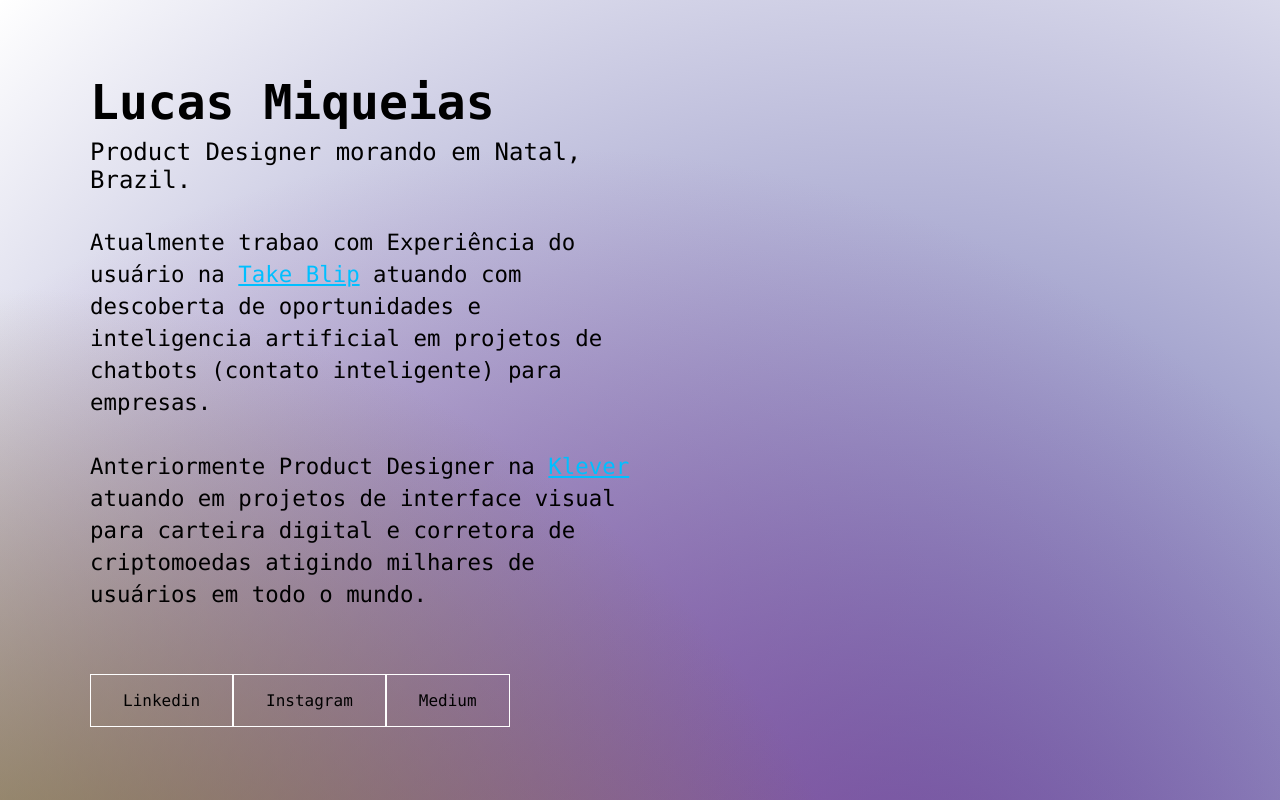
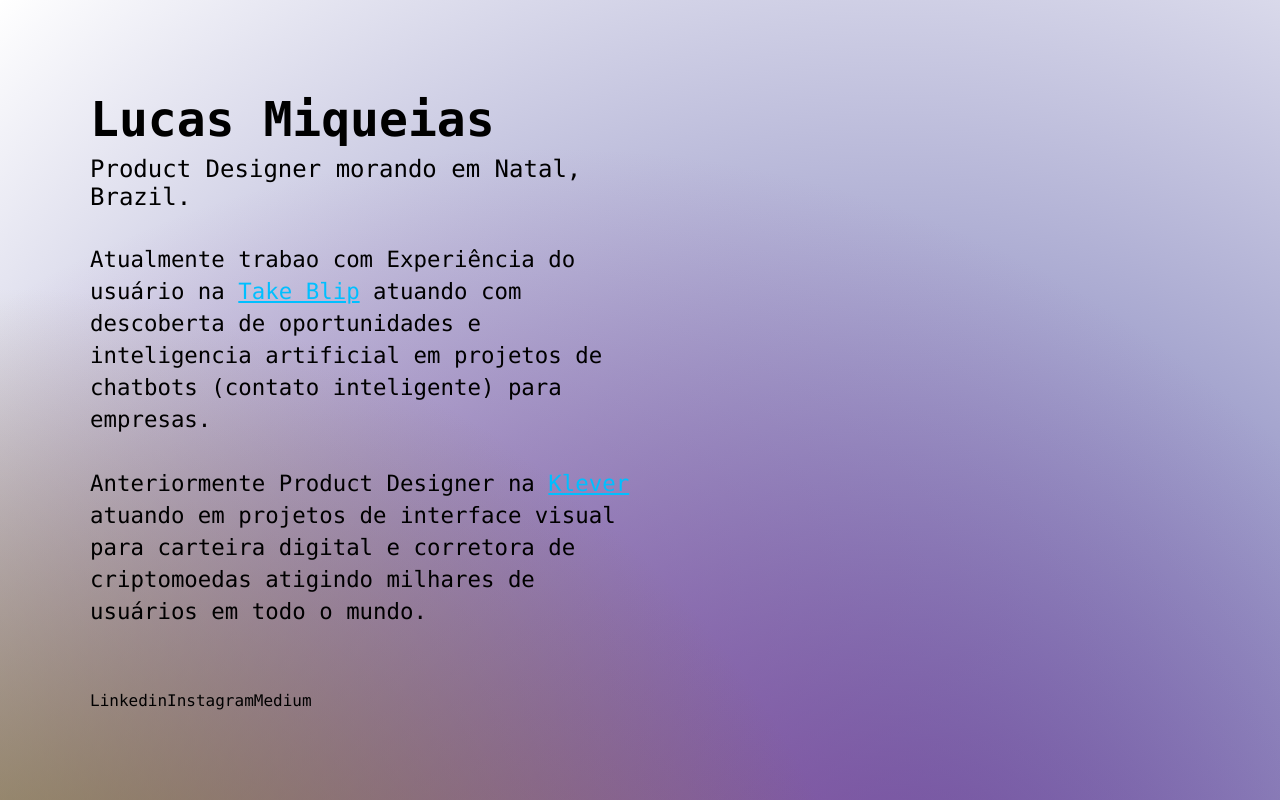
Before and after one commit to lucasmiqueias/lucasmiqueias, a Next.js app: page / in a window 1280 px wide. Built offline with nearby package versions, Linux system fonts and the light colour scheme.

Commit message:
add component Link

```diff
--- a/pages/index.tsx
+++ b/pages/index.tsx
@@ -1,5 +1,5 @@
 import Head from 'next/head'
-import Image from 'next/image'
+import Link from 'next/link';
 import { Work_Sans } from '@next/font/google'
 import styles from '../styles/Home.module.css'
 
@@ -29,9 +29,9 @@ export default function Home() {
             Anteriormente Product Designer na <a target="_blank" href="https://klever.io/">Klever</a> atuando em projetos de interface visual para carteira digital e corretora de criptomoedas atigindo milhares de usuários em todo o mundo.
           </p>
           <ul className={styles.socialLinks}>
-            <li><a target="_blank" rel="noopener noreferrer" href="https://www.linkedin.com/in/lucasmiqueias/">Linkedin</a></li>
-            <li><a target="_blank" rel="noopener noreferrer" href="https://www.instagram.com/lucasmiqueias/">Instagram</a></li>
-            <li><a target="_blank" rel="noopener noreferrer" href="https://medium.com/@lucasmiqueias">Medium</a></li>
+            <Link href="https://www.linkedin.com/in/lucasmiqueias/"><a target="_blank" rel="noopener noreferrer" >Linkedin</a></Link>
+            <Link href="https://www.instagram.com/lucasmiqueias/"><a target="_blank" rel="noopener noreferrer">Instagram</a></Link>
+            <Link href="https://medium.com/@lucasmiqueias"><a target="_blank" rel="noopener noreferrer">Medium</a></Link>
           </ul>
         </section>
       </div>
```
